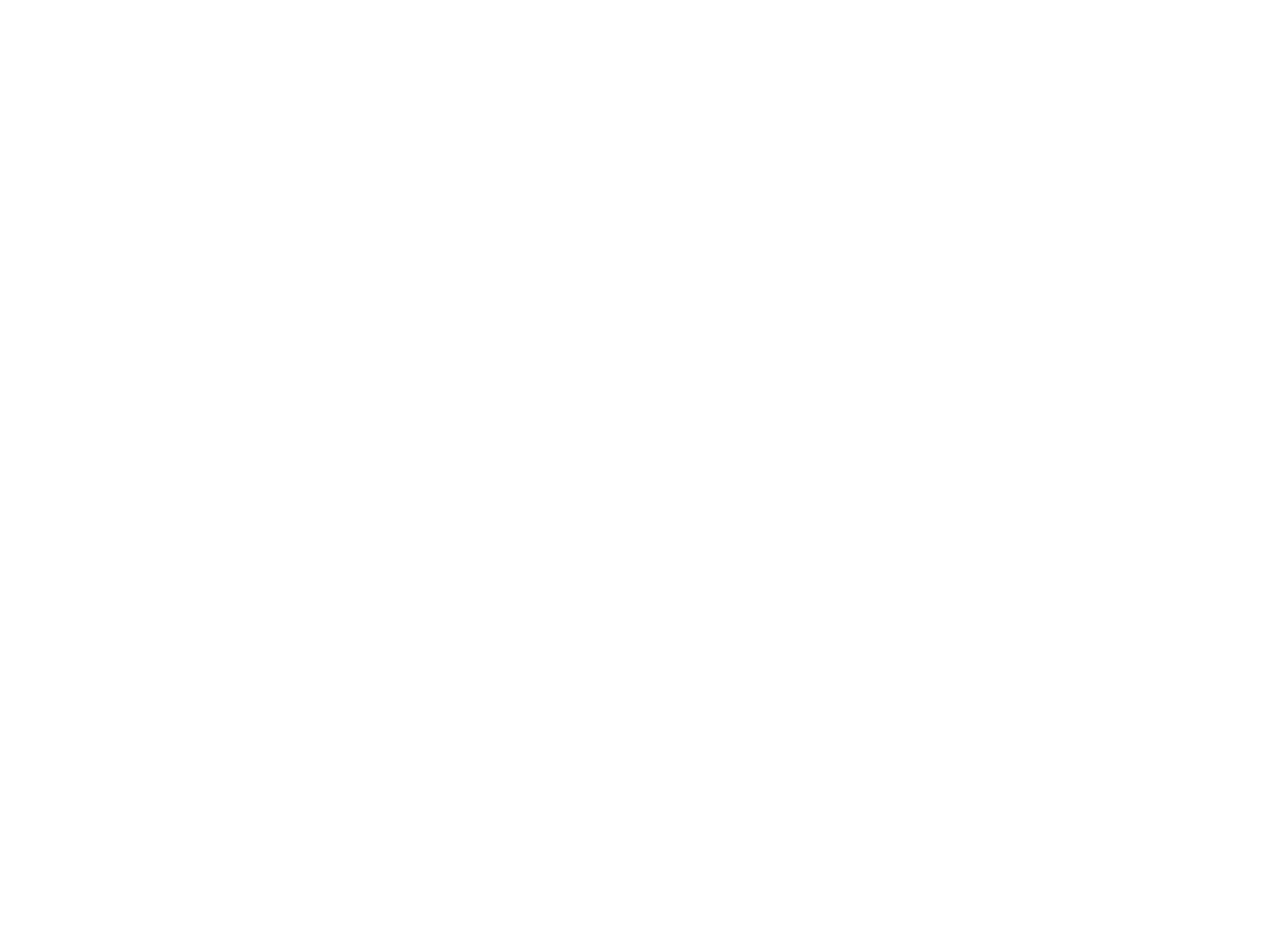
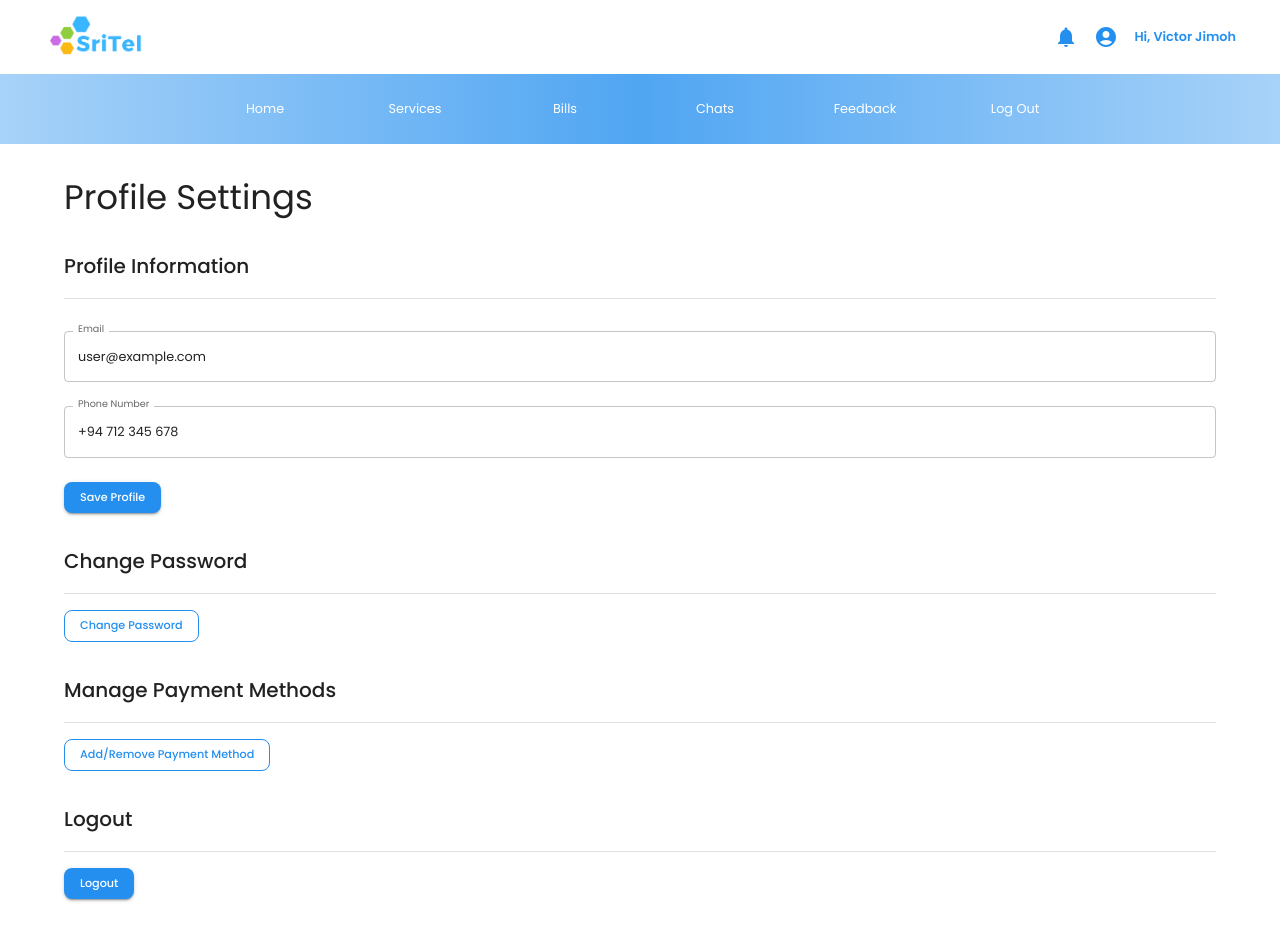
Before and after one commit to EGD-Dithmeena/MA_Web, a React (Create React App) app in the folder frontend/: page /userProfile in a window 1280 px wide. Before the commit this address had no page. Before the commit the page ends 800 px from the top, so only its background shows below. Built offline with nearby package versions, Linux system fonts and the light colour scheme.

Commit message:
Header Changed

```diff
--- a/frontend/src/App.js
+++ b/frontend/src/App.js
@@ -13,7 +13,7 @@
 import { BillingAndPaymentsPage1 } from './Pages';
 import { CustomerSupportPage } from './Pages';
 import { FeedbackPage } from './Pages';
-import { NotificationPage1 } from './Pages';
+import { NotificationPage } from './Pages';
 import { UserProfilePage } from './Pages';
 
 import { ForgetPasswordPage1, ForgetPasswordPage2, ForgetPasswordConfirmationPage } from './Pages';
@@ -146,10 +146,10 @@
             <Route path="/feedback/home" element={<FeedbackPage />} />
 
             {/* Notification Page 1 */}
-            <Route path="/notification/home" element={<NotificationPage1 />} />
+            <Route path="/notification" element={<NotificationPage />} />
 
             {/* User Profile Page */}
-            <Route path="/userProfile/home" element={<UserProfilePage />} />
+            <Route path="/userProfile" element={<UserProfilePage />} />
 
             {/* Forget Password Page 1 */}
             <Route path="/forgetPassword/email" element={<ForgetPasswordPage1 />} />
--- a/frontend/src/Components/Header/Header.jsx
+++ b/frontend/src/Components/Header/Header.jsx
@@ -1,13 +1,6 @@
 import React from 'react';
-import {
-  AppBar,
-  Toolbar,
-  IconButton,
-  Typography,
-  Box,
-  Avatar,
-  Container,
-} from '@mui/material';
+import { AppBar, Toolbar, IconButton, Typography, Box, } from '@mui/material';
+import { Link } from 'react-router-dom';
 
 import NotificationsIcon from '@mui/icons-material/Notifications';
 import AccountCircleIcon from '@mui/icons-material/AccountCircle';
@@ -42,14 +35,18 @@
                 {/* Right Side - Notification and User Info */}
                 <Box sx={{ display: 'flex', alignItems: 'center' }}>
                 {/* Notification Icon */}
+                <Link to="/notification" style={{ textDecoration: 'none' }}>
                     <IconButton color="primary">
                         <NotificationsIcon />
                     </IconButton>
+                </Link>
 
                 {/* User Avatar or Icon */}
+                <Link to="/userProfile" style={{ textDecoration: 'none' }}>
                     <IconButton color="primary">
                         <AccountCircleIcon />
                     </IconButton>
+                </Link>
 
                 {/* User Greeting */}
                 <Typography variant="body1" color="primary" sx={{ marginLeft: 1, fontWeight: 600 }}
--- a/frontend/src/Pages/NotificationPages/NotificationPage1.jsx
+++ b/frontend/src/Pages/NotificationPage/NotificationPage.jsx
@@ -5,7 +5,7 @@
 
 import { Header } from '../../Components';
 
-export const NotificationPage1 = () => {
+export const NotificationPage = () => {
   // Sample notifications data
   const initialNotifications = [
     { id: 1, type: 'Billing Reminder', message: 'Your bill is due on 15th September.', unread: true },
--- /dev/null
+++ b/frontend/src/Pages/NotificationPage/index.js
@@ -0,0 +1 @@
+export { NotificationPage } from './NotificationPage.jsx';
--- a/frontend/src/Pages/NotificationPages/index.js
+++ /dev/null
@@ -1 +0,0 @@
-export { NotificationPage1 } from './NotificationPage1.jsx';
--- a/frontend/src/Pages/index.js
+++ b/frontend/src/Pages/index.js
@@ -7,6 +7,6 @@
 export * from './ServiceManagementPages';
 export * from './BillingAndPaymentsPages';
 export * from './FeedbackPage';
-export * from './NotificationPages';
+export * from './NotificationPage';
 export * from './UserProfilePage';
 export * from './ForgetPasswordPages';
```
Also changed, not shown: frontend/src/Pages/NotificationPage/NotificationPages.css (added). Lines whose indentation alone changed are shown as unchanged.
